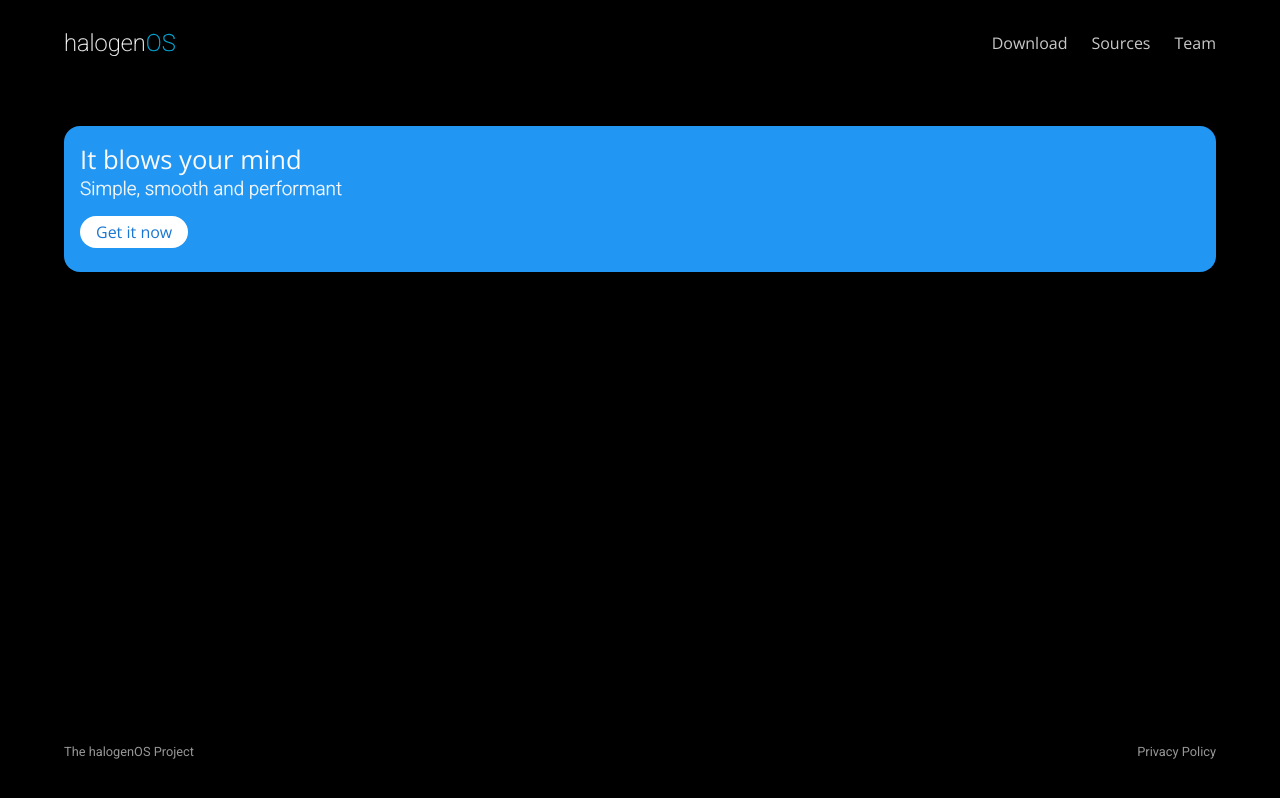
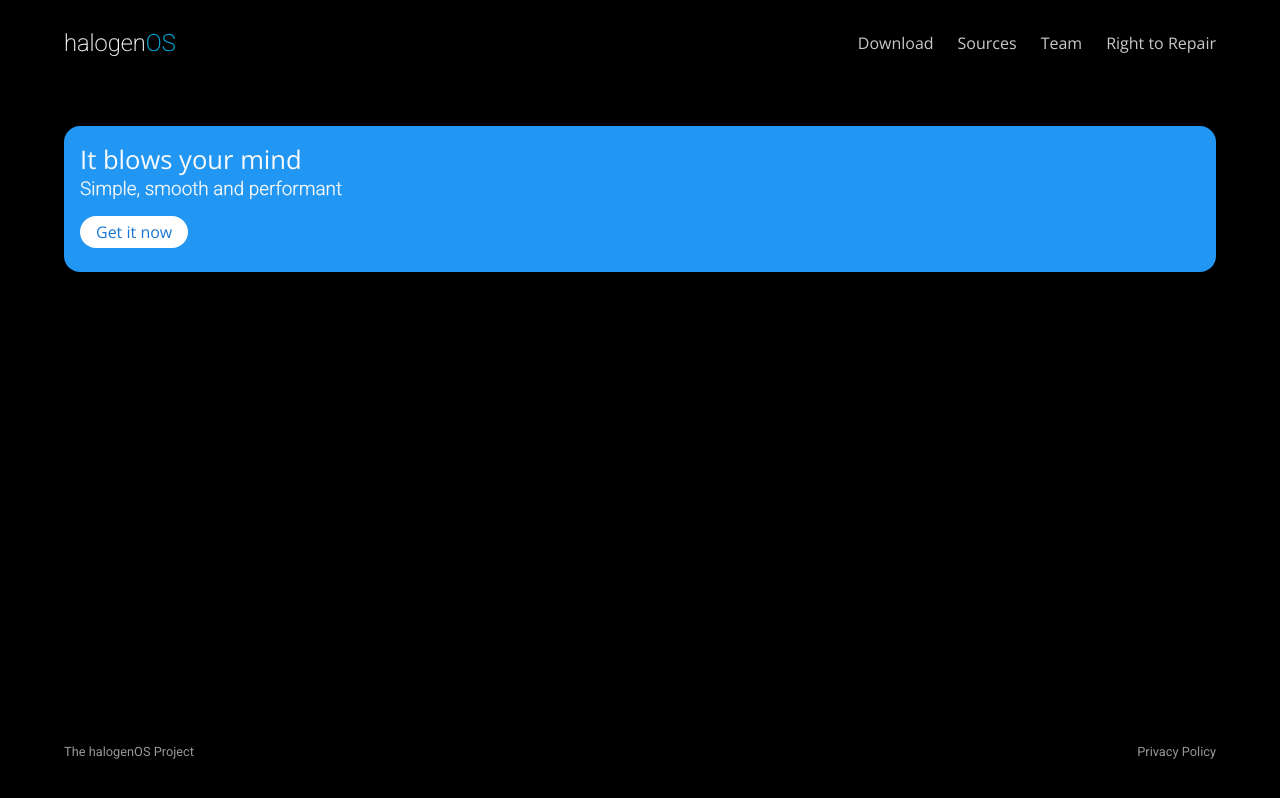
Before and after one commit to halogenOS/halogenos.org, a Vue app: page / in a window 1280 px wide. Built offline with nearby package versions, Linux system fonts and the light colour scheme; a web font is replaced by a local one.

Commit message:
Navbar: add RTR

```diff
--- a/src/components/Navbar.vue
+++ b/src/components/Navbar.vue
@@ -28,7 +28,11 @@ export default {
             {
                 title: "Team",
                 route: "/team"
-            }
+            },
+            {
+                title: "Right to Repair",
+                route: "https://www.gofundme.com/f/lets-get-right-to-repair-passed"
+            },
         ]
     })
 }
```
